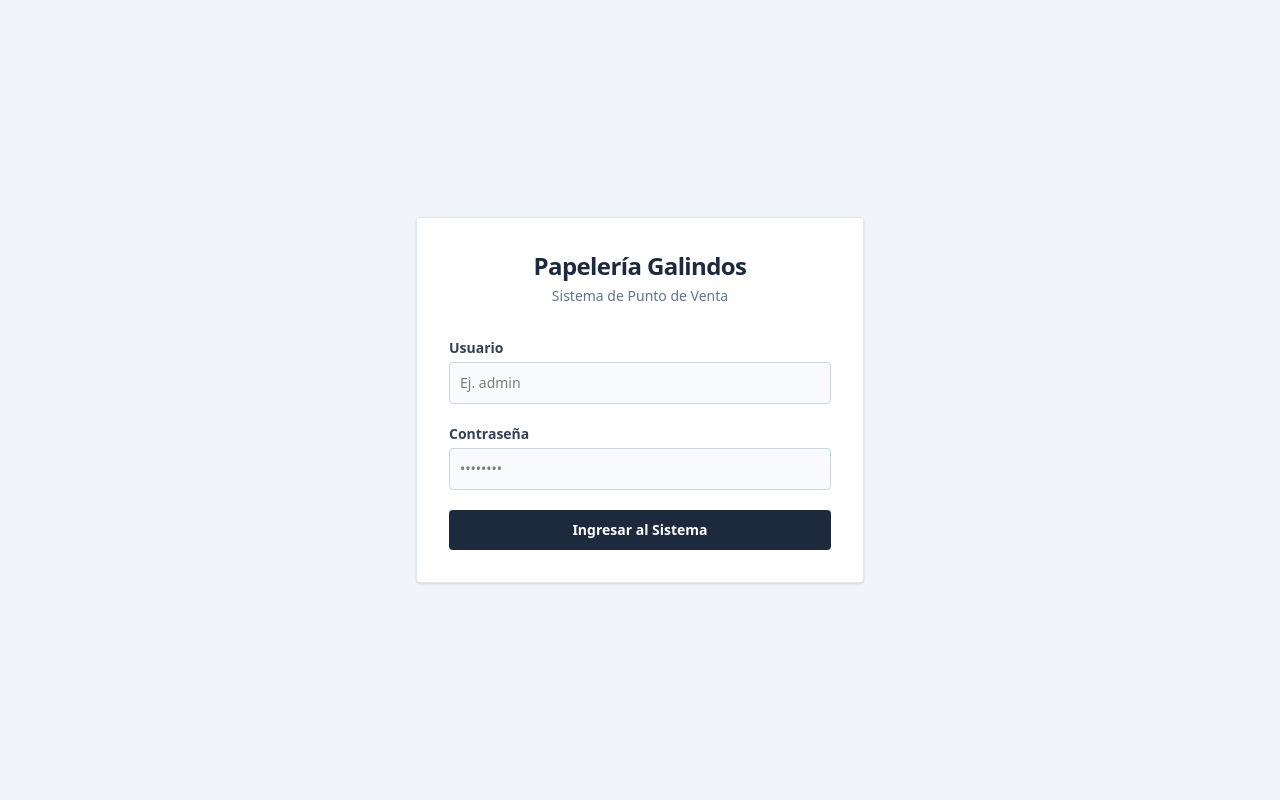
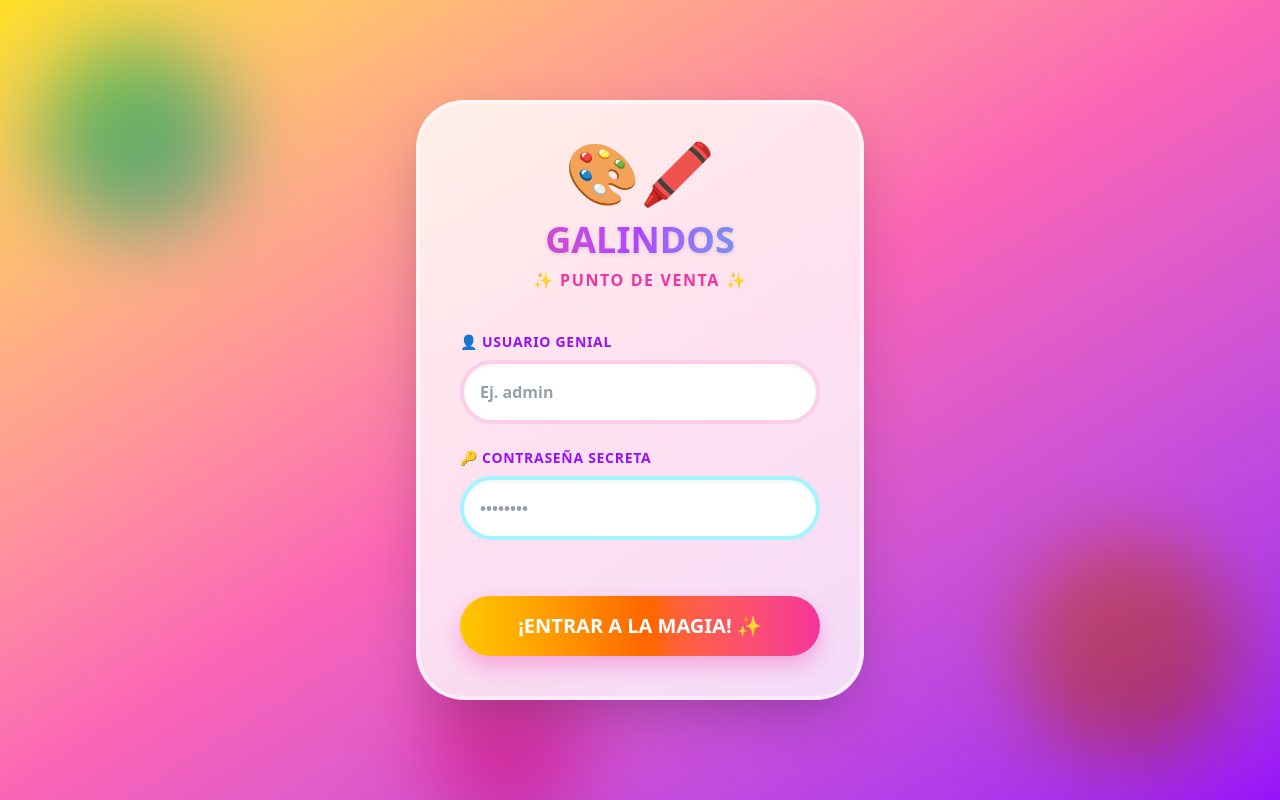
Before and after one commit to GREGORIO971117/puntoventa, a Next.js app: page / in a window 1280 px wide. Built offline with nearby package versions, Linux system fonts and the light colour scheme.

Commit message:
Se arregla el login

```diff
--- a/src/app/page.tsx
+++ b/src/app/page.tsx
@@ -22,48 +22,59 @@ export default function LoginPage() {
   }
 
   return (
-    <main className="flex min-h-screen items-center justify-center bg-slate-100">
-      <div className="w-full max-w-md bg-white p-8 rounded-sm shadow-sm border border-slate-200">
+    // 🌈 FONDO MULTICOLOR ANIMADO
+    <main className="relative flex min-h-screen items-center justify-center overflow-hidden bg-gradient-to-br from-yellow-300 via-pink-400 to-purple-600 p-4">
 
-        <div className="mb-8 text-center">
-          <h1 className="text-2xl font-bold text-slate-800 tracking-tight">
-            Papelería Galindos
+      {/* ✨ BURBUJAS DE COLORES FLOTANTES (Fondo) */}
+      <div className="absolute top-10 left-10 w-48 h-48 bg-cyan-400 rounded-full mix-blend-multiply filter blur-2xl opacity-70 animate-pulse"></div>
+      <div className="absolute bottom-10 right-10 w-56 h-56 bg-yellow-300 rounded-full mix-blend-multiply filter blur-2xl opacity-70 animate-pulse delay-700"></div>
+      <div className="absolute -bottom-8 left-1/3 w-40 h-40 bg-pink-500 rounded-full mix-blend-multiply filter blur-2xl opacity-70 animate-pulse delay-1000"></div>
+
+      {/* 🔮 TARJETA DE CRISTAL (Glassmorphism) */}
+      <div className="relative w-full max-w-md bg-white/80 backdrop-blur-xl p-10 rounded-[3rem] shadow-[0_20px_60px_-15px_rgba(0,0,0,0.3)] border-4 border-white/50">
+
+        <div className="mb-10 text-center">
+          <div className="text-6xl mb-4 animate-bounce">🎨🖍️</div>
+          {/* TEXTO CON GRADIENTE */}
+          <h1 className="text-4xl font-black text-transparent bg-clip-text bg-gradient-to-r from-pink-500 via-purple-500 to-cyan-500 drop-shadow-sm">
+            GALINDOS
           </h1>
-          <p className="text-sm text-slate-500 mt-1">
-            Sistema de Punto de Venta
+          <p className="text-md font-bold text-pink-500 mt-2 tracking-widest uppercase">
+            ✨ Punto de Venta ✨
           </p>
         </div>
 
         {error && (
-          <div className="mb-4 p-3 bg-red-50 border border-red-200 text-red-700 text-sm rounded-sm">
-            {error}
+          <div className="mb-6 p-4 bg-red-100/90 border-l-8 border-red-500 text-red-800 text-sm font-bold rounded-2xl shadow-sm transform hover:scale-105 transition-transform">
+            🚨 ¡Ups! {error}
           </div>
         )}
 
-        <form onSubmit={handleSubmit} className="space-y-5">
-          <div>
-            <label className="block text-sm font-semibold text-slate-700 mb-1">
-              Usuario
+        <form onSubmit={handleSubmit} className="space-y-6">
+
+          <div className="group">
+            <label className="block text-sm font-extrabold text-purple-600 mb-2 uppercase tracking-wider group-focus-within:text-pink-500 transition-colors">
+              👤 Usuario Genial
             </label>
             <input
               type="text"
               name="username"
               required
               autoComplete="off"
-              className="w-full p-2.5 border border-slate-300 rounded-sm text-sm focus:outline-none focus:border-slate-500 focus:ring-1 focus:ring-slate-500 bg-slate-50"
+              className="w-full p-4 rounded-full border-4 border-pink-200 text-slate-700 font-bold focus:outline-none focus:border-pink-500 focus:ring-4 focus:ring-pink-200/50 bg-white shadow-inner transition-all transform hover:scale-[1.02]"
               placeholder="Ej. admin"
             />
           </div>
 
-          <div>
-            <label className="block text-sm font-semibold text-slate-700 mb-1">
-              Contraseña
+          <div className="group">
+            <label className="block text-sm font-extrabold text-purple-600 mb-2 uppercase tracking-wider group-focus-within:text-cyan-500 transition-colors">
+              🔑 Contraseña Secreta
             </label>
             <input
               type="password"
               name="password"
               required
-              className="w-full p-2.5 border border-slate-300 rounded-sm text-sm focus:outline-none focus:border-slate-500 focus:ring-1 focus:ring-slate-500 bg-slate-50"
+              className="w-full p-4 rounded-full border-4 border-cyan-200 text-slate-700 font-bold focus:outline-none focus:border-cyan-500 focus:ring-4 focus:ring-cyan-200/50 bg-white shadow-inner transition-all transform hover:scale-[1.02]"
               placeholder="••••••••"
             />
           </div>
@@ -71,10 +82,11 @@ export default function LoginPage() {
           <button
             type="submit"
             disabled={loading}
-            className="w-full py-2.5 px-4 bg-slate-800 hover:bg-slate-900 text-white font-semibold text-sm rounded-sm transition-colors disabled:bg-slate-600"
+            className="w-full mt-8 py-4 px-6 bg-gradient-to-r from-yellow-400 via-orange-500 to-pink-500 hover:from-pink-500 hover:via-purple-500 hover:to-cyan-500 text-white font-black text-xl rounded-full shadow-[0_10px_20px_rgba(240,_46,_170,_0.3)] transform hover:-translate-y-1 hover:scale-105 transition-all duration-300 disabled:opacity-50 disabled:cursor-not-allowed"
           >
-            {loading ? 'Verificando...' : 'Ingresar al Sistema'}
+            {loading ? '🚀 Volando al sistema...' : '¡ENTRAR A LA MAGIA! ✨'}
           </button>
+
         </form>
 
       </div>
```
